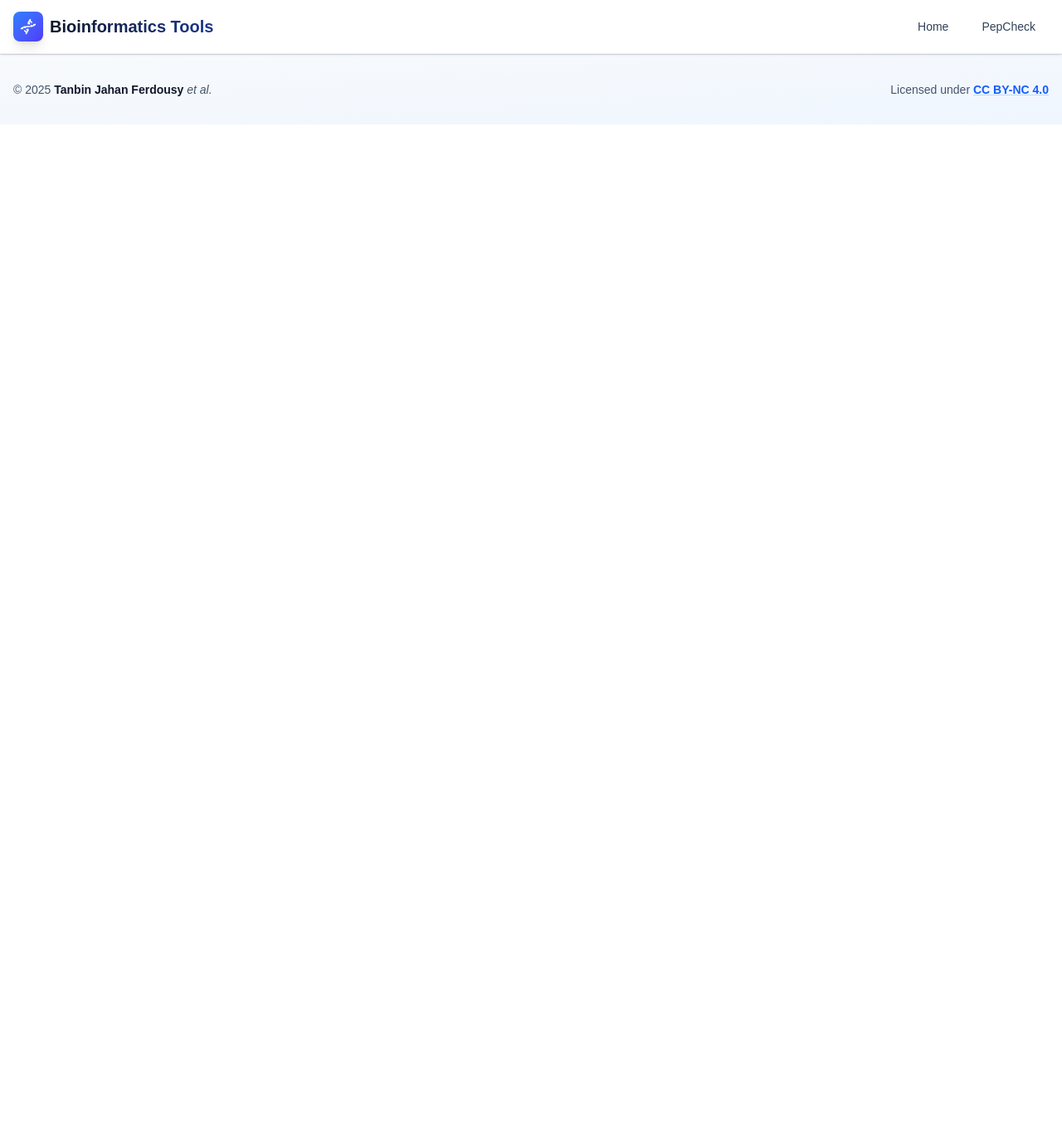
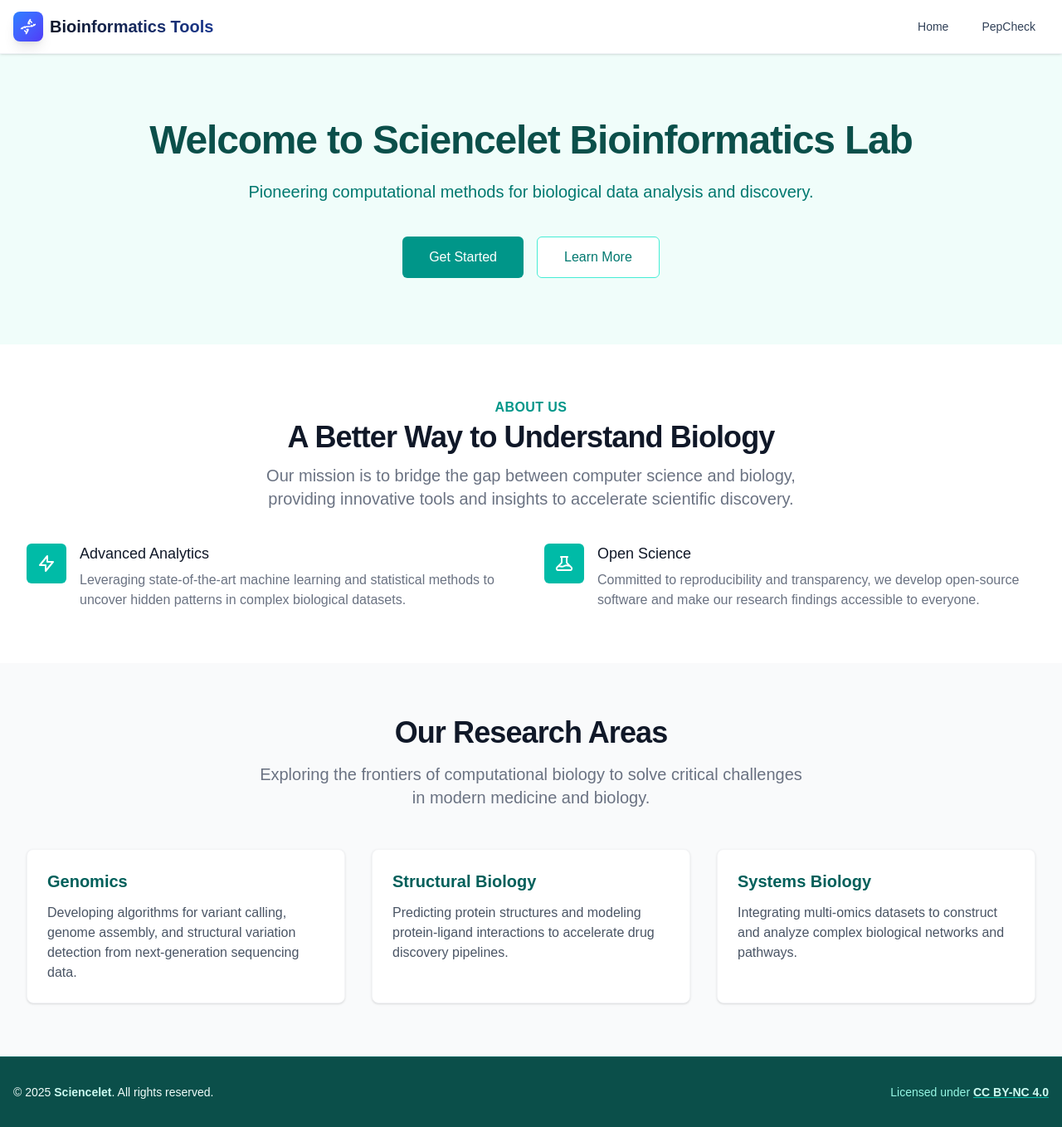
Before and after one commit to mdmehedyhasanmiraz/lab.sciencelet.org, a Next.js app: page / in a window 1280 px wide. Shown: the whole page at 83% size. Before the commit the page ends 800 px from the top, so only its background shows below. Built offline with nearby package versions, Linux system fonts and the light colour scheme; a web font is replaced by a local one.

Commit message:
feat: implement landing page with hero, about, research sections and footer

```diff
--- a/app/(public)/page.tsx
+++ b/app/(public)/page.tsx
@@ -1,3 +1,7 @@
+import HeroSection from "@/components/home/HeroSection";
+import AboutSection from "@/components/home/AboutSection";
+import ResearchSection from "@/components/home/ResearchSection";
+
 export const metadata = {
   title: "Bioinformatics Lab",
   description: "Sciencelet Bioinformatics Lab is a research lab that focuses on the application of computational methods to biological data.",
@@ -11,6 +15,9 @@ export const metadata = {
 export default function Home() {
   return (
     <>
+      <HeroSection />
+      <AboutSection />
+      <ResearchSection />
     </>
   );
 }
--- a/components/Footer.tsx
+++ b/components/Footer.tsx
@@ -1,21 +1,21 @@
 const Footer = () => {
   return (
-    <footer className="bg-gradient-to-br from-slate-50 to-blue-50 border-t border-slate-200">
+    <footer className="bg-teal-900 text-teal-50 border-t border-teal-800">
       <div className="max-w-7xl mx-auto py-8 px-4">
-        <div className="flex flex-col sm:flex-row justify-between items-center gap-4 text-sm text-slate-600">
+        <div className="flex flex-col sm:flex-row justify-between items-center gap-4 text-sm">
           <div>
             <p>
-              &copy; {new Date().getFullYear()} <strong className="text-slate-900">Tanbin Jahan Ferdousy</strong> <i>et al.</i>
+              &copy; {new Date().getFullYear()} <strong className="text-teal-100">Sciencelet</strong>. All rights reserved.
             </p>
           </div>
-          <div className="text-center sm:text-right">
+          <div className="text-center sm:text-right text-teal-200">
             <p>
               Licensed under{' '}
               <a
                 href="http://creativecommons.org/licenses/by-nc/4.0/"
                 target="_blank"
                 rel="noopener noreferrer"
-                className="font-semibold text-blue-600 hover:text-blue-700 underline decoration-blue-200 hover:decoration-blue-400 transition-colors"
+                className="font-semibold text-teal-100 hover:text-white underline decoration-teal-500 hover:decoration-teal-300 transition-colors"
               >
                 CC BY-NC 4.0
               </a>
--- /dev/null
+++ b/components/home/AboutSection.tsx
@@ -0,0 +1,53 @@
+import React from 'react';
+
+const AboutSection = () => {
+  return (
+    <section className="py-16 bg-white">
+      <div className="max-w-7xl mx-auto px-4 sm:px-6 lg:px-8">
+        <div className="lg:text-center">
+          <h2 className="text-base text-teal-600 font-semibold tracking-wide uppercase">About Us</h2>
+          <p className="mt-2 text-3xl leading-8 font-extrabold tracking-tight text-gray-900 sm:text-4xl">
+            A Better Way to Understand Biology
+          </p>
+          <p className="mt-4 max-w-2xl text-xl text-gray-500 lg:mx-auto">
+            Our mission is to bridge the gap between computer science and biology, providing innovative tools and insights to accelerate scientific discovery.
+          </p>
+        </div>
+
+        <div className="mt-10">
+          <dl className="space-y-10 md:space-y-0 md:grid md:grid-cols-2 md:gap-x-8 md:gap-y-10">
+            <div className="relative">
+              <dt>
+                <div className="absolute flex items-center justify-center h-12 w-12 rounded-md bg-teal-500 text-white">
+                  <svg className="h-6 w-6" fill="none" viewBox="0 0 24 24" stroke="currentColor">
+                    <path strokeLinecap="round" strokeLinejoin="round" strokeWidth={2} d="M13 10V3L4 14h7v7l9-11h-7z" />
+                  </svg>
+                </div>
+                <p className="ml-16 text-lg leading-6 font-medium text-gray-900">Advanced Analytics</p>
+              </dt>
+              <dd className="mt-2 ml-16 text-base text-gray-500">
+                Leveraging state-of-the-art machine learning and statistical methods to uncover hidden patterns in complex biological datasets.
+              </dd>
+            </div>
+
+            <div className="relative">
+              <dt>
+                <div className="absolute flex items-center justify-center h-12 w-12 rounded-md bg-teal-500 text-white">
+                  <svg className="h-6 w-6" fill="none" viewBox="0 0 24 24" stroke="currentColor">
+                    <path strokeLinecap="round" strokeLinejoin="round" strokeWidth={2} d="M19.428 15.428a2 2 0 00-1.022-.547l-2.387-.477a6 6 0 00-3.86.517l-.318.158a6 6 0 01-3.86.517L6.05 15.21a2 2 0 00-1.806.547M8 4h8l-1 1v5.172a2 2 0 00.586 1.414l5 5c1.26 1.26.367 3.414-1.415 3.414H4.828c-1.782 0-2.674-2.154-1.414-3.414l5-5A2 2 0 009 10.172V5L8 4z" />
+                  </svg>
+                </div>
+                <p className="ml-16 text-lg leading-6 font-medium text-gray-900">Open Science</p>
+              </dt>
+              <dd className="mt-2 ml-16 text-base text-gray-500">
+                Committed to reproducibility and transparency, we develop open-source software and make our research findings accessible to everyone.
+              </dd>
+            </div>
+          </dl>
+        </div>
+      </div>
+    </section>
+  );
+};
+
+export default AboutSection;
--- /dev/null
+++ b/components/home/HeroSection.tsx
@@ -0,0 +1,26 @@
+import React from 'react';
+
+const HeroSection = () => {
+  return (
+    <section className="bg-teal-50 py-20 text-center">
+      <div className="max-w-7xl mx-auto px-4 sm:px-6 lg:px-8">
+        <h1 className="text-4xl md:text-5xl font-extrabold text-teal-900 tracking-tight mb-6">
+          Welcome to Sciencelet Bioinformatics Lab
+        </h1>
+        <p className="text-xl text-teal-700 max-w-3xl mx-auto mb-10">
+          Pioneering computational methods for biological data analysis and discovery.
+        </p>
+        <div className="flex justify-center gap-4">
+          <button className="bg-teal-600 text-white px-8 py-3 rounded-md font-medium hover:bg-teal-700 transition-colors">
+            Get Started
+          </button>
+          <button className="bg-white text-teal-700 border border-teal-300 px-8 py-3 rounded-md font-medium hover:bg-teal-50 transition-colors">
+            Learn More
+          </button>
+        </div>
+      </div>
+    </section>
+  );
+};
+
+export default HeroSection;
--- /dev/null
+++ b/components/home/ResearchSection.tsx
@@ -0,0 +1,46 @@
+import React from 'react';
+
+const ResearchSection = () => {
+  return (
+    <section className="py-16 bg-gray-50">
+      <div className="max-w-7xl mx-auto px-4 sm:px-6 lg:px-8">
+        <div className="text-center">
+          <h2 className="text-3xl font-extrabold tracking-tight text-gray-900 sm:text-4xl">
+            Our Research Areas
+          </h2>
+          <p className="mt-4 max-w-2xl text-xl text-gray-500 mx-auto">
+            Exploring the frontiers of computational biology to solve critical challenges in modern medicine and biology.
+          </p>
+        </div>
+
+        <div className="mt-12 grid gap-8 grid-cols-1 md:grid-cols-3">
+          {/* Research Card 1 */}
+          <div className="bg-white rounded-lg shadow-sm border border-gray-100 p-6 hover:shadow-md transition-shadow">
+            <h3 className="text-xl font-bold text-teal-800 mb-3">Genomics</h3>
+            <p className="text-gray-600">
+              Developing algorithms for variant calling, genome assembly, and structural variation detection from next-generation sequencing data.
+            </p>
+          </div>
+
+          {/* Research Card 2 */}
+          <div className="bg-white rounded-lg shadow-sm border border-gray-100 p-6 hover:shadow-md transition-shadow">
+            <h3 className="text-xl font-bold text-teal-800 mb-3">Structural Biology</h3>
+            <p className="text-gray-600">
+              Predicting protein structures and modeling protein-ligand interactions to accelerate drug discovery pipelines.
+            </p>
+          </div>
+
+          {/* Research Card 3 */}
+          <div className="bg-white rounded-lg shadow-sm border border-gray-100 p-6 hover:shadow-md transition-shadow">
+            <h3 className="text-xl font-bold text-teal-800 mb-3">Systems Biology</h3>
+            <p className="text-gray-600">
+              Integrating multi-omics datasets to construct and analyze complex biological networks and pathways.
+            </p>
+          </div>
+        </div>
+      </div>
+    </section>
+  );
+};
+
+export default ResearchSection;
```
